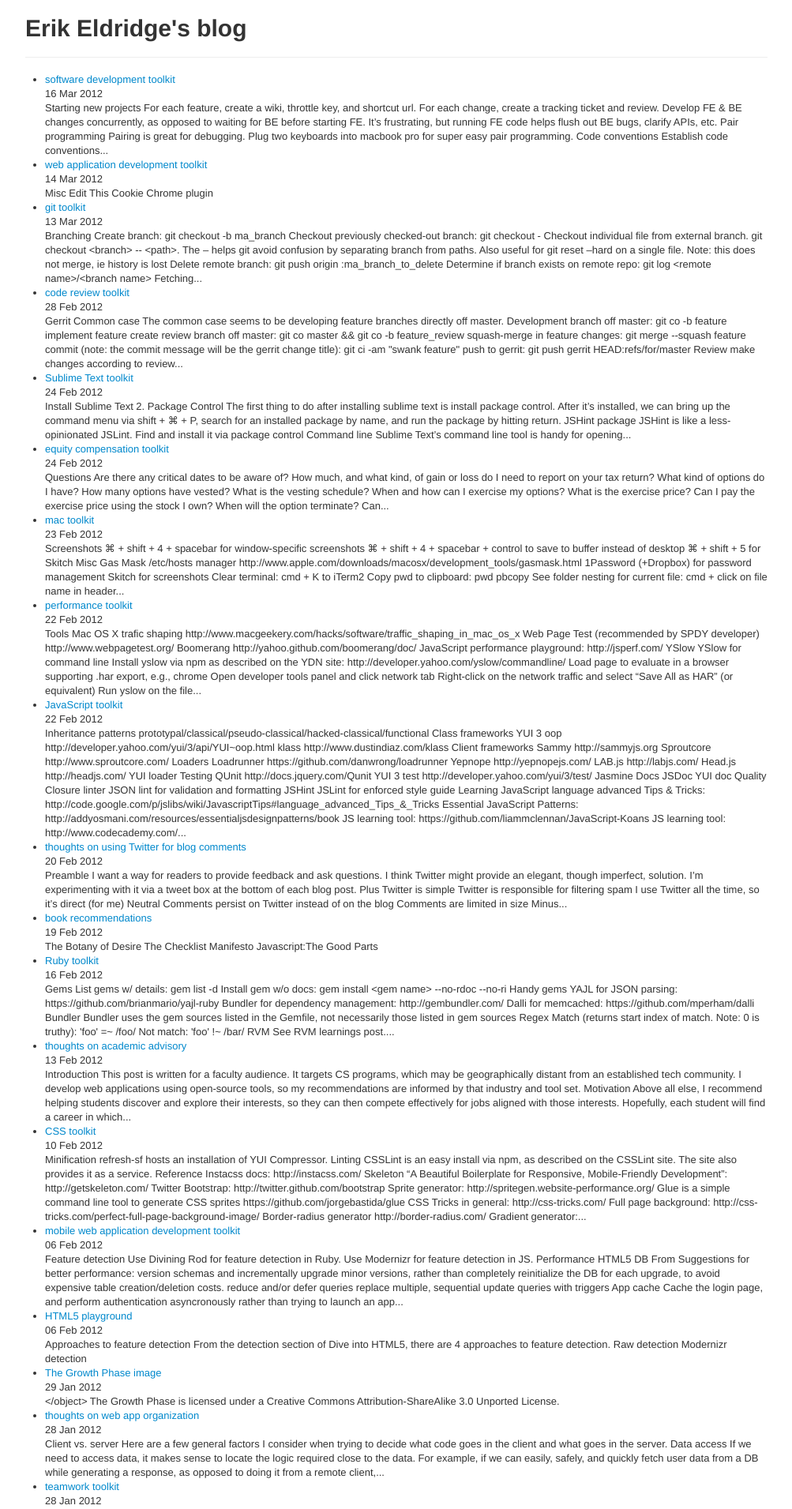
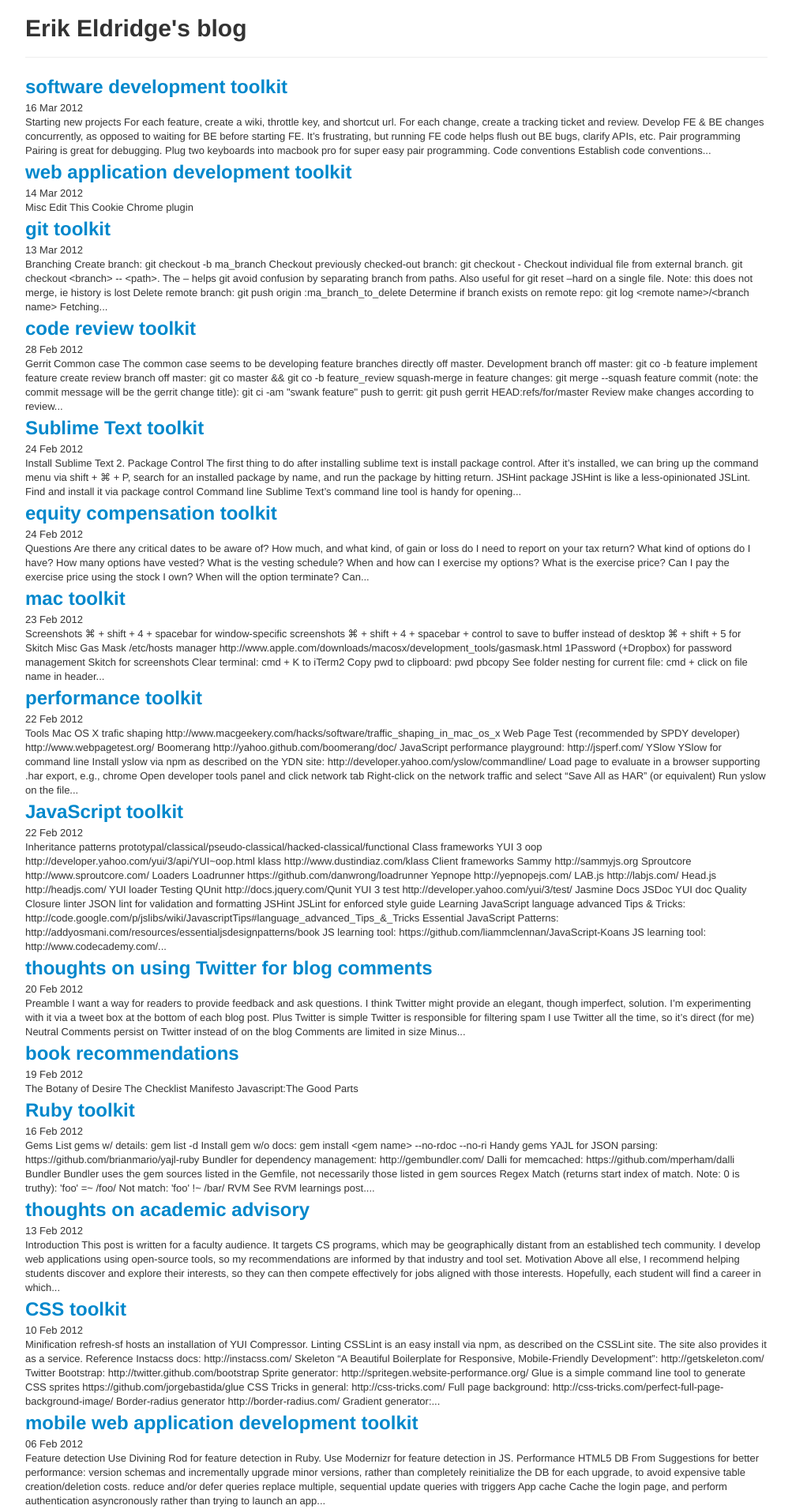
Before and after one commit to erikeldridge/erikeldridge.github.com, a Jekyll site: the page built from index.html, in a window 1280 px wide. Shown: the top 1911 px of the page at 79% size, without its empty margins (138-1141 px from the left). Built offline with Jekyll 4.4.1, drawn with Linux system fonts in a browser that asks for light colours; Markdown is read by kramdown in place of the engine named in the settings; comment, search, counter and statistics services are not loaded.

Commit message:
Replace li w/ h2 in index

```diff
--- a/index.html
+++ b/index.html
@@ -1,22 +1,16 @@
 ---
 layout: default
 title: blog
-reference: https://github.com/BlackBulletIV/blackbulletiv.github.com/blob/master/_includes/post-listing.html
+#  https://github.com/BlackBulletIV/blackbulletiv.github.com/blob/master/_includes/post-listing.html
 ---
 
 <!-- Bootstrap markup for nested layout -->
 <div class="row">
   <div class="span12 post">
-
-    <ul>
-      {% for post in site.posts %}
-        <li>
-          <a href="{{ post.url }}">{{ post.title }}</a>
-          <div class="date">{{ post.date | date_to_string }}</div>
-          <div class="excerpt">{{ post.content | strip_html | truncatewords: 75 }}</div>
-        </li>
-      {% endfor %}
-    </ul>
-
+    {% for post in site.posts %}
+      <h2><a href="{{ post.url }}">{{ post.title }}</a></h2>
+      <div class="date">{{ post.date | date_to_string }}</div>
+      <div class="excerpt">{{ post.content | strip_html | truncatewords: 75 }}</div>
+    {% endfor %}
   </div>
 </div>
```
